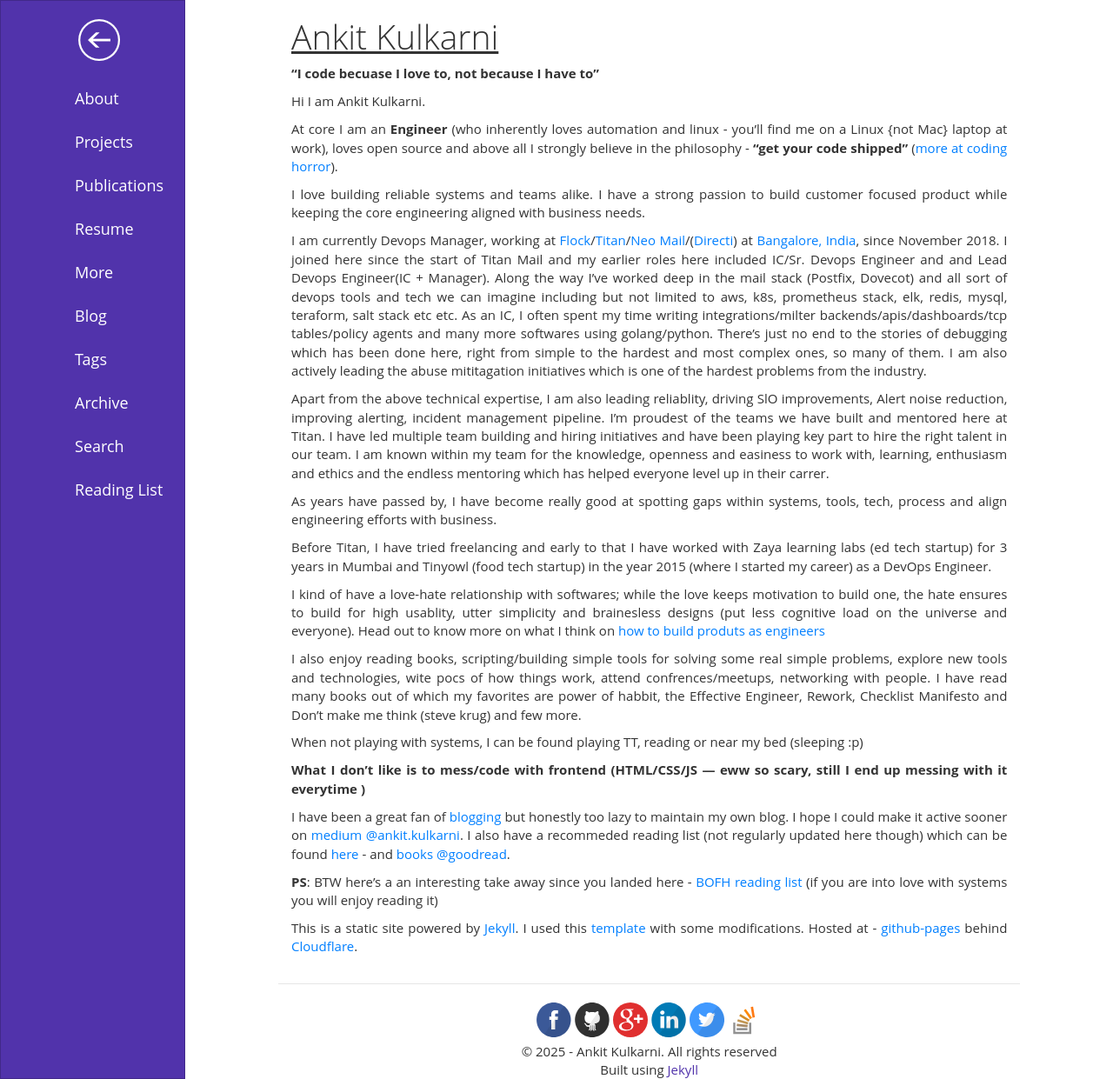
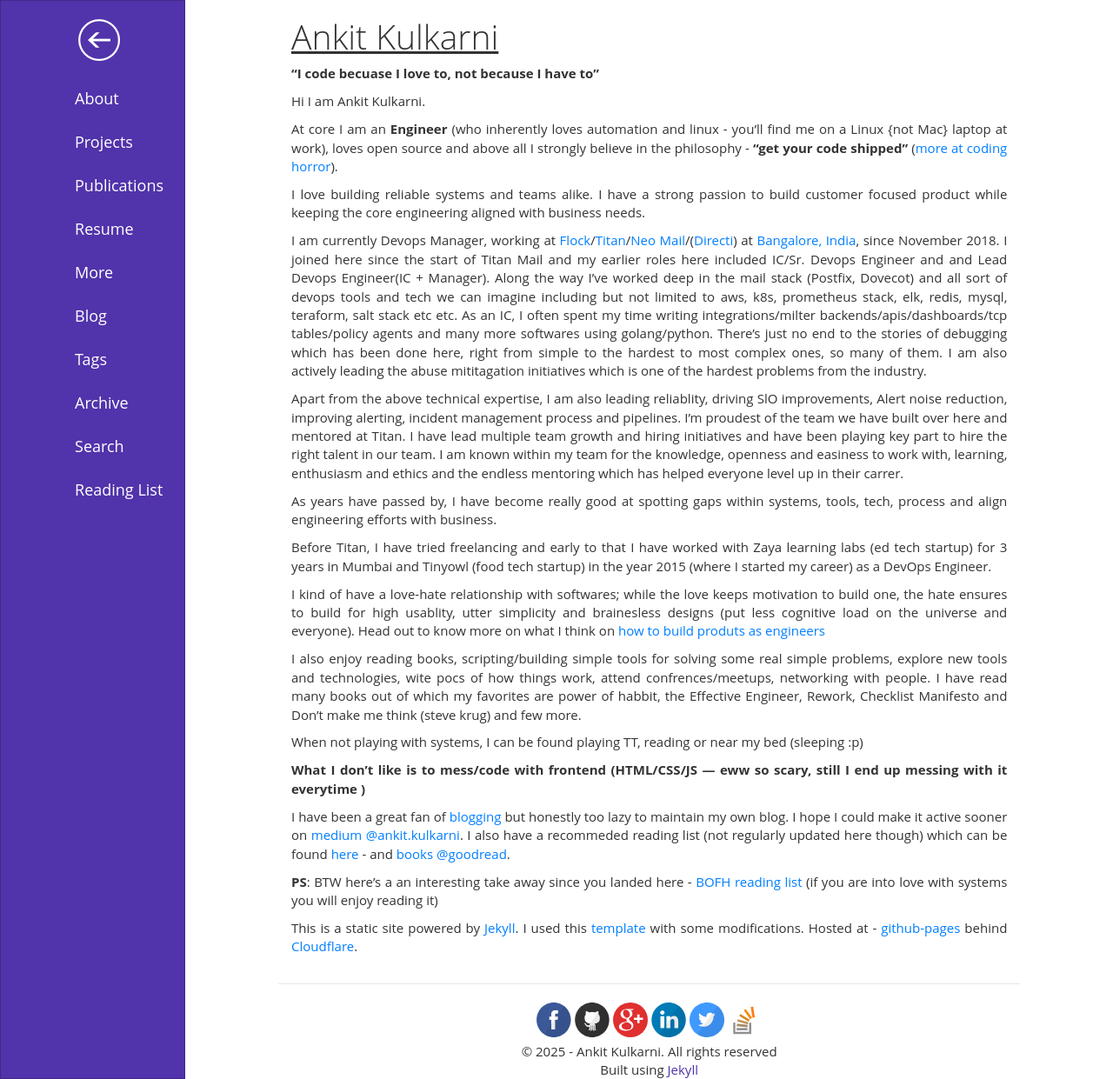
Before and after one commit to Ankit-Kulkarni/Ankit-Kulkarni.github.io, a Jekyll site: the page built from aboutme/index.md, in a window 1280 px wide and 1241 px high. Shown: the whole window at 87% size. Built offline with Jekyll 4.4.1, drawn with Linux system fonts in a browser that asks for light colours.

Commit message:
updates index

```diff
--- a/aboutme/index.md
+++ b/aboutme/index.md
@@ -15,9 +15,9 @@
 
 I love building reliable systems and teams alike. I have a strong passion to build customer focused product while keeping the core engineering aligned with business needs.
 
-I am currently Devops Manager, working at [Flock](https://flock.com/in/)/[Titan](https://titan.email/)/[Neo Mail](https://www.neo.space/)/([Directi](https://www.directi.com/)) at [Bangalore, India](https://en.wikipedia.org/wiki/Bangalore), since November 2018. I joined here since the start of Titan Mail and my earlier roles here included IC/Sr. Devops Engineer and and Lead Devops Engineer(IC + Manager). Along the way I’ve worked deep in the mail stack (Postfix, Dovecot) and all sort of devops tools and tech we can imagine including but not limited to aws, k8s, prometheus stack, elk, redis, mysql, teraform, salt stack etc etc. As an IC, I often spent my time writing integrations/milter backends/apis/dashboards/tcp tables/policy agents and many more softwares using golang/python. There's just no end to the stories of debugging which has been done here, right from simple to the hardest and most complex ones, so many of them. I am also actively leading the abuse mititagation initiatives which is one of the hardest problems from the industry.
+I am currently Devops Manager, working at [Flock](https://flock.com/in/)/[Titan](https://titan.email/)/[Neo Mail](https://www.neo.space/)/([Directi](https://www.directi.com/)) at [Bangalore, India](https://en.wikipedia.org/wiki/Bangalore), since November 2018. I joined here since the start of Titan Mail and my earlier roles here included IC/Sr. Devops Engineer and and Lead Devops Engineer(IC + Manager). Along the way I’ve worked deep in the mail stack (Postfix, Dovecot) and all sort of devops tools and tech we can imagine including but not limited to aws, k8s, prometheus stack, elk, redis, mysql, teraform, salt stack etc etc. As an IC, I often spent my time writing integrations/milter backends/apis/dashboards/tcp tables/policy agents and many more softwares using golang/python. There's just no end to the stories of debugging which has been done here, right from simple to the hardest to most complex ones, so many of them. I am also actively leading the abuse mititagation initiatives which is one of the hardest problems from the industry.
 
-Apart from the above technical expertise, I am also leading reliablity, driving SlO improvements, Alert noise reduction, improving alerting, incident management pipeline. I’m proudest of the teams we have built and mentored here at Titan. I have led multiple team building and hiring initiatives and have been playing key part to hire the right talent in our team. I am known within my team for the knowledge, openness and easiness to work with, learning, enthusiasm and ethics and the endless mentoring which has helped everyone level up in their carrer.
+Apart from the above technical expertise, I am also leading reliablity, driving SlO improvements, Alert noise reduction, improving alerting, incident management process and pipelines. I’m proudest of the team we have built over here and mentored at Titan. I have lead multiple team growth and hiring initiatives and have been playing key part to hire the right talent in our team. I am known within my team for the knowledge, openness and easiness to work with, learning, enthusiasm and ethics and the endless mentoring which has helped everyone level up in their carrer.
 
 As years have passed by, I have become really good at spotting gaps within systems, tools, tech, process and align engineering efforts with business.
 
```
